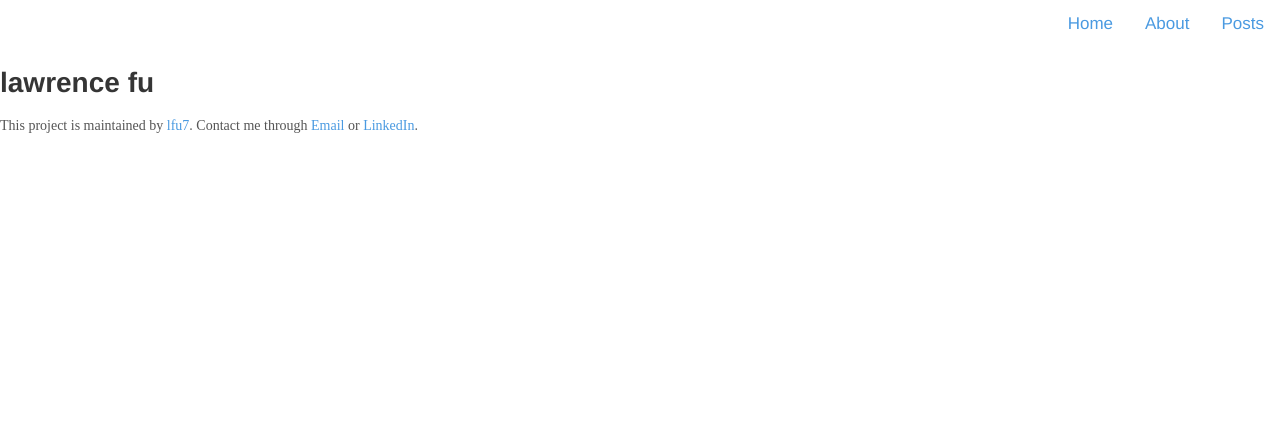
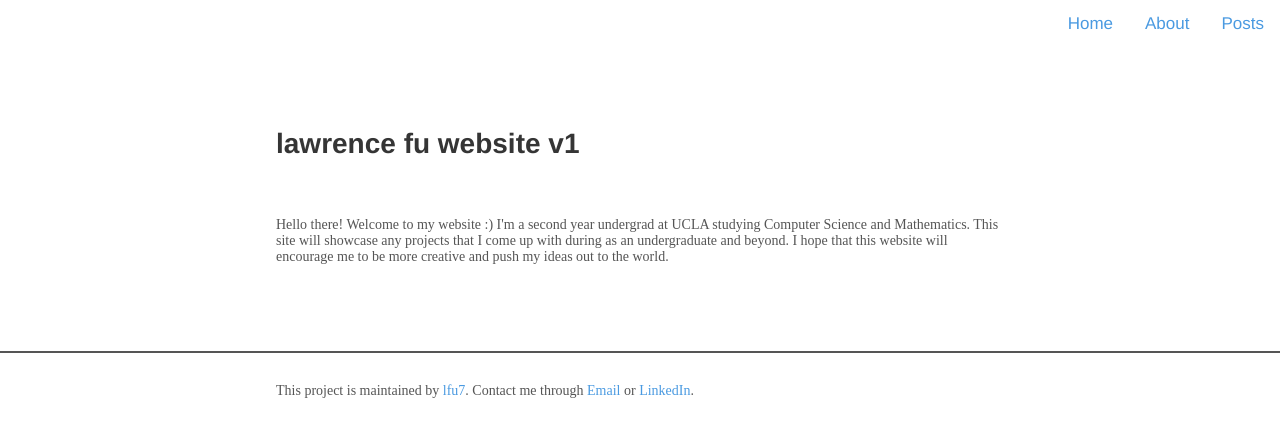
Before and after one commit to lfu7/lfu7.github.io, a Jekyll site: the page built from index.html, in a window 1280 px wide. Shown: the top 437 px of the page. Built offline with Jekyll 4.4.1, drawn with Linux system fonts in a browser that asks for light colours.

Commit message:
homepage spacing finished

```diff
--- a/_config.yml
+++ b/_config.yml
@@ -3,7 +3,7 @@
 
 
 #personal settings
-title: Lawrence Fu
+title: lawrence fu website v1
 github_username: lfu7
 email: lawrence.f1234@gmail.com
 linkedin_profile: lawrence-f-273b19132
--- a/_sass/theme/_layout.scss
+++ b/_sass/theme/_layout.scss
@@ -28,3 +28,100 @@
 .topnav-right {
   float: right;
 }
+
+
+
+/* border between content and footer */
+.border-top-thin { border-top: 2px solid; border-color: currColor; }
+
+
+
+
+
+
+
+.container { max-width: $container-width; }
+
+.col-1 { width: (1 / 12 * 100%); }
+.col-2 { width: (2 / 12 * 100%); }
+.col-3 { width: (3 / 12 * 100%); }
+.col-4 { width: (4 / 12 * 100%); }
+.col-5 { width: (5 / 12 * 100%); }
+.col-6 { width: (6 / 12 * 100%); }
+.col-7 { width: (7 / 12 * 100%); }
+.col-8 { width: (8 / 12 * 100%); }
+.col-9 { width: (9 / 12 * 100%); }
+.col-10 { width: (10 / 12 * 100%); }
+.col-11 { width: (11 / 12 * 100%); }
+.col-12 { width: 100%; }
+
+
+
+
+
+
+
+
+
+/* Padding */
+/* x = x-direction */
+/* y = y-direction */
+
+.px-0 { padding-left: 0; padding-right:  0 }
+.py-0 { padding-top: 0;  padding-bottom: 0 }
+
+.px-1 { padding-left: $spacer-1; padding-right:  $spacer-1 }
+.py-1 { padding-top: $spacer-1;  padding-bottom: $spacer-1 }
+
+.px-2 { padding-left: $spacer-2; padding-right:  $spacer-2; }
+.py-2 { padding-top: $spacer-2;  padding-bottom: $spacer-2; }
+
+.px-3 { padding-left: $spacer-3; padding-right:  $spacer-3; }
+.py-3 { padding-top: $spacer-3;  padding-bottom: $spacer-3; }
+
+.px-4 { padding-left: $spacer-4; padding-right:  $spacer-4; }
+.py-4 { padding-top: $spacer-4;  padding-bottom: $spacer-4; }
+
+
+
+
+
+
+
+
+
+
+
+
+/* Margin */
+/* t = top */
+/* r = right */
+/* b = bottom */
+/* l = left */
+
+.mx-auto { margin-left: auto; margin-right: auto; }
+
+.mt-0 { margin-top: 0; }
+.mr-0 { margin-right: 0; }
+.mb-0 { margin-bottom: 0; }
+.ml-0 { margin-left: 0; }
+
+.mt-1 { margin-top: $spacer-1; }
+.mr-1 { margin-right: $spacer-1; }
+.mb-1 { margin-bottom: $spacer-1; }
+.ml-1 { margin-left: $spacer-1; }
+
+.mt-2 { margin-top: $spacer-2; }
+.mr-2 { margin-right: $spacer-2; }
+.mb-2 { margin-bottom: $spacer-2; }
+.ml-2 { margin-left: $spacer-2; }
+
+.mt-3 { margin-top: $spacer-3; }
+.mr-3 { margin-right: $spacer-3; }
+.mb-3 { margin-bottom: $spacer-3; }
+.ml-3 { margin-left: $spacer-3; }
+
+.mt-4 { margin-top: $spacer-4; }
+.mr-4 { margin-right: $spacer-4; }
+.mb-4 { margin-bottom: $spacer-4; }
+.ml-4 { margin-left: $spacer-4; }
--- a/_sass/theme/_variables.scss
+++ b/_sass/theme/_variables.scss
@@ -15,3 +15,28 @@
 $serif-secondary: Palatino, 'Palatino LT STD', 'Palatino Linotype', 'Book Antiqua', 'Georgia', serif;
 $sans-serif: 'Helvetica Neue', 'Segoe UI', Helvetica, Arial, sans-serif;
 $monospaced: Menlo, Monaco, monospace;
+
+
+
+// Spacing unit
+$spacer: 8px !default;
+
+// Spacing scale
+$spacer-1: $spacer !default; // 8px
+$spacer-2: ($spacer * 2) !default; // 16px
+$spacer-3: ($spacer * 4) !default; // 32px
+$spacer-4: ($spacer * 8) !default; // 64px
+
+// text sizing
+$h1-size: 42px !default;
+$h2-size: 32px !default;
+$h3-size: 24px !default;
+$h4-size: 19px !default;
+$h5-size: 16px !default;
+$h6-size: 12px !default;
+
+// Container width
+$container-width: 52em;
+
+// Large breakpoint
+$breakpoint-lg: 52em;
--- a/index.html
+++ b/index.html
@@ -3,4 +3,16 @@
 title: Home
 ---
 
-<h1>{{ "Lawrence Fu" | downcase }}</h1>
+<header class="clearfix">
+  <div class="container mx-auto px-2 mt-3 mb-0 clearfix header-text">
+    <h1 class="h0 inline-block py-2 mt-4 header-title">{{ site.title }}</h1>
+       <div class="clearfix mb-4 py-1">
+         <p class="h4 lh-condensed font-smoothing">
+	   Hello there! Welcome to my website :) I'm a second year undergrad at UCLA studying Computer Science and Mathematics. This site will showcase any projects that I come up with during as an undergraduate and beyond. I hope that this website will encourage me to be more creative and push my ideas out to the world.
+	 </p>
+	 <div class="col-1 sm-width-full border-top-thick">
+	 </div>
+       </div>
+  </div>
+
+</header>
```
